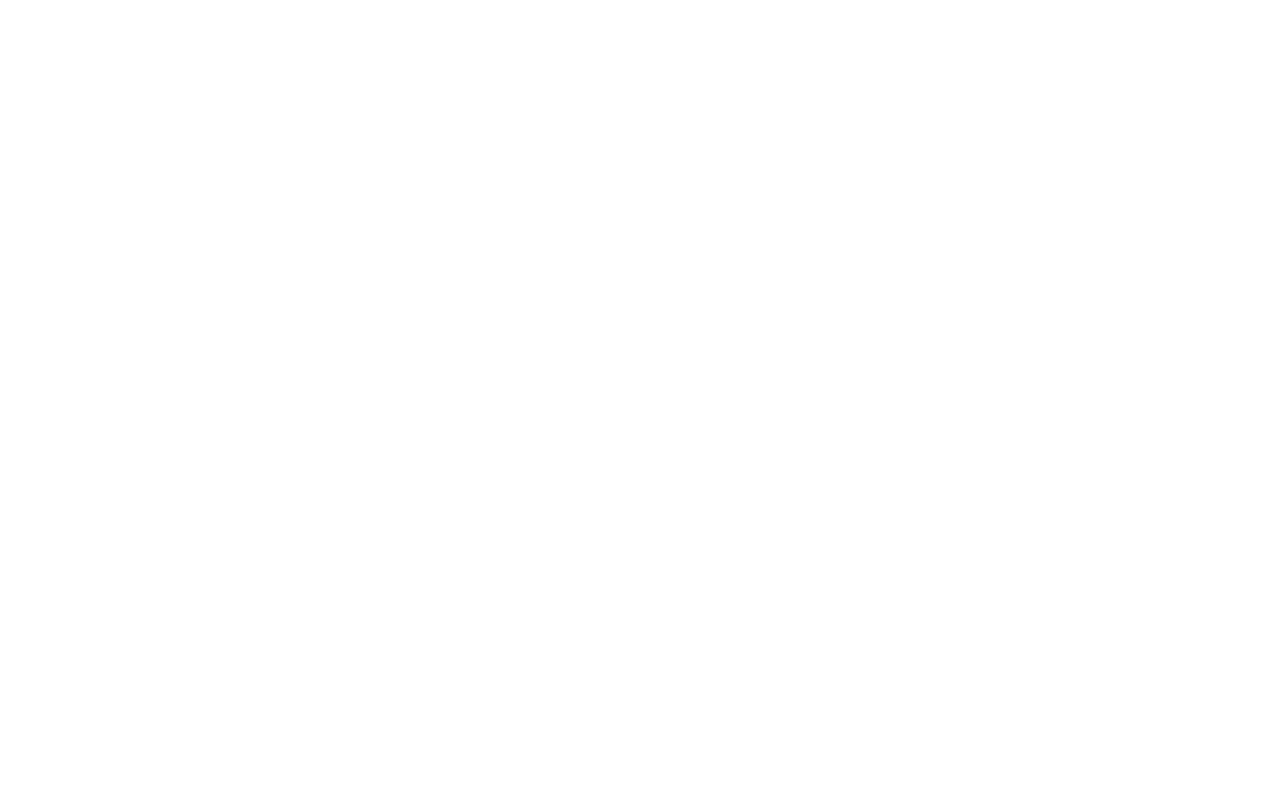
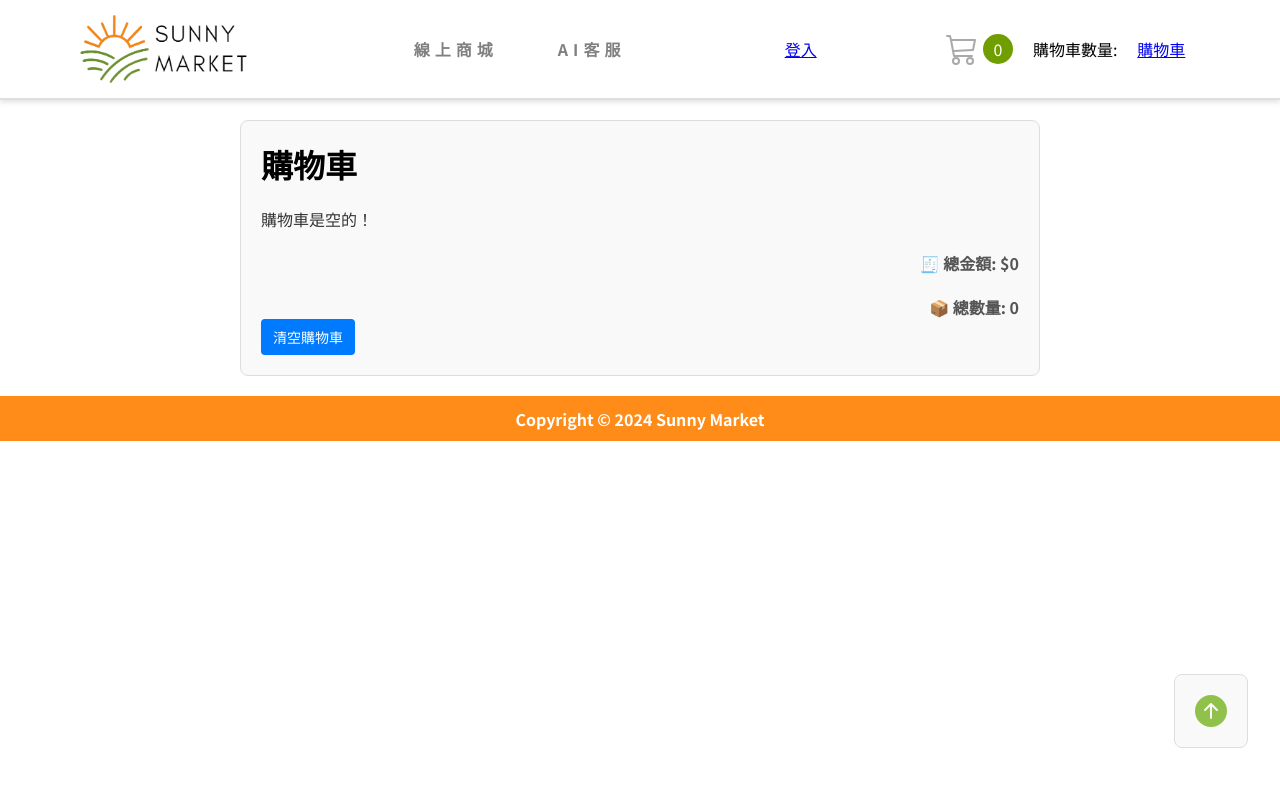
Before and after one commit to dacylin/SunnyMarketFrontend, a Vue app: page /Cart in a window 1280 px wide. Before the commit this address had no page. Shown: the top 786 px of the page. Built offline with nearby package versions, Linux system fonts and the light colour scheme.

Commit message:
add 購物車相關頁面

```diff
--- a/package.json
+++ b/package.json
@@ -18,6 +18,7 @@
     "element-plus": "^2.9.1",
     "font-awesome": "^4.7.0",
     "jwt-decode": "^4.0.0",
+    "pina": "^0.20.2204228",
     "pinia": "^2.3.0",
     "vue": "^3.5.13",
     "vue-router": "^4.5.0"
--- a/src/components/CartBtn.vue
+++ b/src/components/CartBtn.vue
@@ -21,11 +21,22 @@
      /routerlink> -->
 
     <!-- 加入商品數量的計數器    -->
-    <span class="count">0</span>
+    <span class="count"> {{ cartQuantity }}</span>
+
   </div>
 </template>
 
-<script setup></script>
+<script setup>
+import { defineProps } from "vue";
+
+// 接收來自父組件的購物車總數量
+const props = defineProps({
+  cartQuantity: {
+    type: Number,
+    default: 0,
+  },
+});
+</script>
 
 <style scoped>
 .cartbtn {
--- a/src/components/Header.vue
+++ b/src/components/Header.vue
@@ -27,6 +27,11 @@
     </div>
     <div class="features">
       <CartBtn />
+      <span class="count">購物車數量: {{ cartQuantity }}</span>
+      <router-link to = "/cart"><p> 購物車</p></router-link>
+
+      <span></span>
+
     </div>
   </header>
 </template>
@@ -83,6 +88,7 @@ const logout = async () => {
 };
 
 </script>
+
 
 <style scoped>
 header {
--- a/src/components/QuantityControl.vue
+++ b/src/components/QuantityControl.vue
@@ -1,27 +1,31 @@
 <template>
   <div class="numbtn">
-    <!--  控制數量按鈕 -->
+    <!-- 控制數量按鈕 -->
     <button @click="decrease" class="quantity-btn">—</button>
     <span class="quantity">{{ modelValue }}</span>
     <button @click="increase" class="quantity-btn">＋</button>
-     <!-- 加入購物車按鈕 -->
-    <button class="cartbtn">加入購物車</button>
+    <!-- 加入購物車按鈕 -->
+    <button class="cartbtn" @click="addToCart">加入購物車</button>
   </div>
-
 </template>
 
 <script setup>
 import { defineEmits, defineProps } from "vue";
+import { useCartStore } from "@/stores/cartStore";
 
-// 傳入的屬性與事件
+// 接收父組件傳入的屬性與事件
 const props = defineProps({
   modelValue: {
     type: Number,
     required: true,
   },
+  product: {
+    type: Object,
+    required: true,
+  },
 });
 
-const emit = defineEmits(["update:modelValue"]);
+const emit = defineEmits(["update:modelValue", "add-to-cart"]);
 
 // 增加數量
 const increase = () => {
@@ -34,6 +38,13 @@ const decrease = () => {
     emit("update:modelValue", props.modelValue - 1);
   }
 };
+
+// 加入購物車
+const cartStore = useCartStore();
+const addToCart = () => {
+  cartStore.addToCart(product);
+};
+
 </script>
 
 <style scoped>
@@ -54,7 +65,20 @@ const decrease = () => {
 }
 
 .quantity-btn:hover {
- opacity: 0.7;
+  opacity: 0.7;
+}
 
+.cartbtn {
+  background-color: darkorange;
+  color: white;
+  border: none;
+  font-size: 1em;
+  padding: 10px;
+  border-radius: 5px;
+  cursor: pointer;
+}
+
+.cartbtn:hover {
+  background-color: rgb(255, 140, 0, 0.7);
 }
 </style>
--- a/src/components/userCenter/OrderDetails.vue
+++ b/src/components/userCenter/OrderDetails.vue
@@ -33,7 +33,7 @@ import axios from "axios";
 import TokenStore from "@/utils/TokenStore";// 引用 TokenStore
 
 // 預設用戶 ID Brian（測試用，要記得改掉）
-const userId = 2;
+const userId = 1;
 
 // 儲存訂單資料
 const orders = ref([]);
--- /dev/null
+++ b/src/stores/cartStore.js
@@ -0,0 +1,50 @@
+import { defineStore } from "pinia";
+import { ref } from "vue";
+
+export const useCartStore = defineStore("cartStore", {
+  state: () => ({
+    items: [], // 購物車商品列表
+  }),
+  getters: {
+    totalQuantity(state) {
+      return state.items.reduce((sum, item) => sum + item.quantity, 0); // 計算購物車中商品的總數量
+    },
+    totalPrice(state) {
+      return state.items.reduce(
+        (total, item) => total + item.quantity * item.price,
+        0
+      ); // 計算購物車中的總價
+    },
+  },
+  actions: {
+    addItem(product) {
+      console.log("cartStore新增商品資料:", product); // 打印完整的 product 資料
+      console.log("cartStore資料商品 ID:", product.productId); // 打印 productId
+      console.log("cartStore資料目前購物車內容:", this.items); // 打印目前的購物車內容
+      const existingItem = this.items.find(
+        (item) => item.id === product.productId
+      ); // 檢查購物車中是否已經有這個商品
+      if (existingItem) {
+        existingItem.quantity += 1; // 如果商品已經在購物車中，數量加 1
+      } else {
+        this.items.push({ ...product, quantity: 1 }); // 如果商品不在購物車中，則將其加入，數量設為 1
+        console.log("目前購物車內容:", this.items); // 查看整個購物車內容
+      }
+    },
+    removeItem(productId) {
+      console.log("移除商品 ID:", productId);
+      console.log("移除前:", this.items);
+      this.items = this.items.filter((item) => item.id !== productId);
+      console.log("移除後:", this.items);
+    },
+    updateQuantity(productId, newQuantity) {
+      const item = this.items.find((item) => item.id === productId); // 查找購物車中的商品
+      if (item && newQuantity > 0) {
+        item.quantity = newQuantity; // 更新商品數量，如果數量小於 1，則設為 1
+      }
+    },
+    clearCart() {
+      this.items = [];
+    },
+  },
+});
--- a/src/views/Cart/Cart.vue
+++ b/src/views/Cart/Cart.vue
@@ -1,6 +1,134 @@
 <template>
-  <h1>預定放購物車頁面</h1>
-  <h6>
-    如果購物車有專用的元件（如 CartItem.vue），可以放進 components 下的子資料夾
-  </h6>
+<Header />
+<div>
+  <h1>購物車</h1>
+  <table v-if="items.length > 0" border="1">
+      <thead>
+        <tr>
+          <th>商品名稱</th>
+          <th>價格</th>
+          <th>數量</th>
+          <th>小計</th>
+          <th>操作</th>
+        </tr>
+      </thead>
+      <tbody>
+        <tr v-for="item in items" :key="item.id">
+          <td>
+            <img :src="item.imageUrl" alt="商品圖片" style="width: 100px; height: auto;" />
+          </td>
+          <td>{{ item.productName }}</td>
+          <td>${{ item.price }}</td>
+          <td>{{ item.quantity }}</td>
+          <td>${{ item.price * item.quantity }}</td>
+          <td>
+            <button @click="() => { console.log('按鈕點擊:', item.id); removeItem(item.id); }">移除</button>
+          </td>
+        </tr>
+      </tbody>
+    </table>
+    <p v-else>購物車是空的！</p>
+    <p>🧾 總金額: ${{ totalPrice }}</p>
+    <p>📦 總數量: {{ totalQuantity }}</p>
+    <button @click="clearCart">清空購物車</button>
+
+</div>
+<TopButton/>
+<Footer />
+
 </template>
+<script setup>
+import Header from '@/components/Header.vue'
+import TopButton from '@/components/TopButton.vue'
+import Footer from '@/components/Footer.vue'
+import { useCartStore } from '@/stores/cartStore'; //載入pinia
+import { storeToRefs } from 'pinia' // 可以使用方法
+
+// 初始化 Pinia 的 store
+const cartStore = useCartStore();
+
+// 使用 storeToRefs 解構 state 和 getters
+const {items, totalPrice, totalQuantity} = storeToRefs(cartStore)
+// 直接從 store 中使用 actions
+const { removeItem, clearCart } = cartStore;
+console.log('items的值:', items);
+console.log('items 值的實際資料:', items.value);
+</script>
+
+<style scoped>
+/* 設定購物車容器 */
+div {
+  max-width: 800px;
+  margin: 20px auto;
+  padding: 20px;
+  border: 1px solid #ddd;
+  border-radius: 8px;
+  background-color: #f9f9f9;
+}
+
+/* 表格樣式 */
+table {
+  width: 100%;
+  border-collapse: collapse;
+  margin-top: 20px;
+}
+
+thead {
+  background-color: #007bff;
+  color: #fff;
+}
+
+th, td {
+  padding: 12px;
+  text-align: center;
+  border: 1px solid #ddd;
+}
+
+/* 商品圖片樣式 */
+img {
+  max-width: 100px;
+  height: auto;
+  border-radius: 4px;
+}
+
+/* 按鈕樣式 */
+button {
+  padding: 8px 12px;
+  border: none;
+  border-radius: 4px;
+  background-color: #ff4d4f;
+  color: #fff;
+  cursor: pointer;
+  font-size: 14px;
+}
+
+button:hover {
+  background-color: #ff7875;
+}
+
+button:active {
+  background-color: #d9363e;
+}
+
+/* 清空按鈕樣式 */
+button:last-child {
+  background-color: #007bff;
+}
+
+button:last-child:hover {
+  background-color: #0056b3;
+}
+
+p {
+  font-size: 16px;
+  color: #333;
+  margin-top: 20px;
+}
+
+/* 總金額與總數量的文字樣式 */
+p:nth-child(3), p:nth-child(4) {
+  font-weight: bold;
+  text-align: right;
+  color: #555;
+}
+</style>
--- a/src/views/ProductDetail.vue
+++ b/src/views/ProductDetail.vue
@@ -18,12 +18,10 @@
       <h4>產品介紹</h4>
       <p>{{ product.description }}</p>
       <h3>NT$ {{ product.price }}</h3>
+      <button @click="addToCart(product)">加入購物車</button>
 
-      <!-- 數量調整按鈕 -->
-      <QuantityControl v-model="quantity" />
 
-      <!-- 加入購物車按鈕 -->
-      <button class="cartbtn">加入購物車</button>
+
     </div>
   </div>
   <Footer />
@@ -36,6 +34,7 @@ import TopButton from "@/components/TopButton.vue"; // 引入 TopButton 元件
 import QuantityControl from "@/components/QuantityControl.vue"; // 引入 +-數量按鈕組件
 import { ref, onMounted } from "vue";
 import { useRoute } from "vue-router";
+import { useCartStore } from "@/stores/cartStore"; // 引入Store
 
 // 使用 `ref` 定義資料
 const product = ref({});
@@ -45,6 +44,13 @@ const quantity = ref(1);
 // 路由
 const route = useRoute();
 const productId = route.params.productId;
+//加入購物車
+const cartStore = useCartStore();
+const addToCart = (product) => {
+  cartStore.addItem(product);
+};
+
+
 
 // 定義方法來獲取商品資料
 const getProductDetails = async (productId) => {
@@ -56,12 +62,13 @@ const getProductDetails = async (productId) => {
       const data = await response.json();
       product.value = data;
     } else {
-      console.error("商品 not found");
+      console.error("商品未找到");
     }
   } catch (error) {
-    console.error("錯誤 Error fetching product:", error);
+    console.error("錯誤: 無法獲取商品資料", error);
   }
 };
+
 
 // 在組件掛載時發送請求
 onMounted(() => {
--- a/src/views/ProductPage.vue
+++ b/src/views/ProductPage.vue
@@ -51,7 +51,7 @@
     <!-- 商品列表 -->
     <div class="product-container">
       <div class="product-grid">
-        <router-link
+        <div
           v-for="product in products"
           :key="product.id"
           :to="`/products/${product.productId}`"
@@ -60,12 +60,13 @@
           <img :src="product.imageUrl" alt="商品圖片" class="product-image" />
           <div class="product-details">
             <h3 class="product-title">{{ product.productName }}</h3>
+            <p class="product-category">{{ product.productId }}</p>
             <p class="product-category">{{ product.category }}</p>
             <p class="product-price">NT$ {{ product.price }}</p>
             <p class="product-description">{{ product.description }}</p>
           </div>
-          <button class="add-to-cart">加入購物車</button>
-        </router-link>
+          <button class="add-to-cart" @click="addToCart(product)">加入購物車</button>
+        </div>
       </div>
     </div>
 
@@ -90,6 +91,7 @@ import axios from "axios";
 import Header from "@/components/Header.vue"; // 引入 Header 元件
 import Footer from "@/components/Footer.vue"; // 引入 Footer 元件
 import TopButton from "@/components/TopButton.vue"; //引入 TopButton 元件
+import { useCartStore } from "@/stores/cartStore"; // 引入Store
 
 const selectedCategory = ref(""); // 分類篩選
 const selectedSort = ref("price"); // 排序依據預設為價格
@@ -99,7 +101,15 @@ const page = ref(1); // 當前頁數
 const pageSize = ref(6); // 每頁商品數
 const totalPages = ref(0); // 總頁數
 const search = ref("");
+const cartStore = useCartStore(); //加入購物車
 
+//加入購物車
+const addToCart = (product) => {
+  console.log('點擊加入購物車，傳入的商品:', product);
+  console.log('點擊加入購物車，商品 ID:', product.productId);
+  cartStore.addItem(product); // 這裡會呼叫 cartStore 的 addItem
+  console.log('addItem商品 ID:', product.productId);
+};
 // 搜尋
 const searchBtn = () => {
   page.value = 1; // 搜尋時重置頁數為 1
```
Also changed, not shown: src/router/index.js (+11 -0 lines), 1 other file (tests, documents, lock files or other folders).
